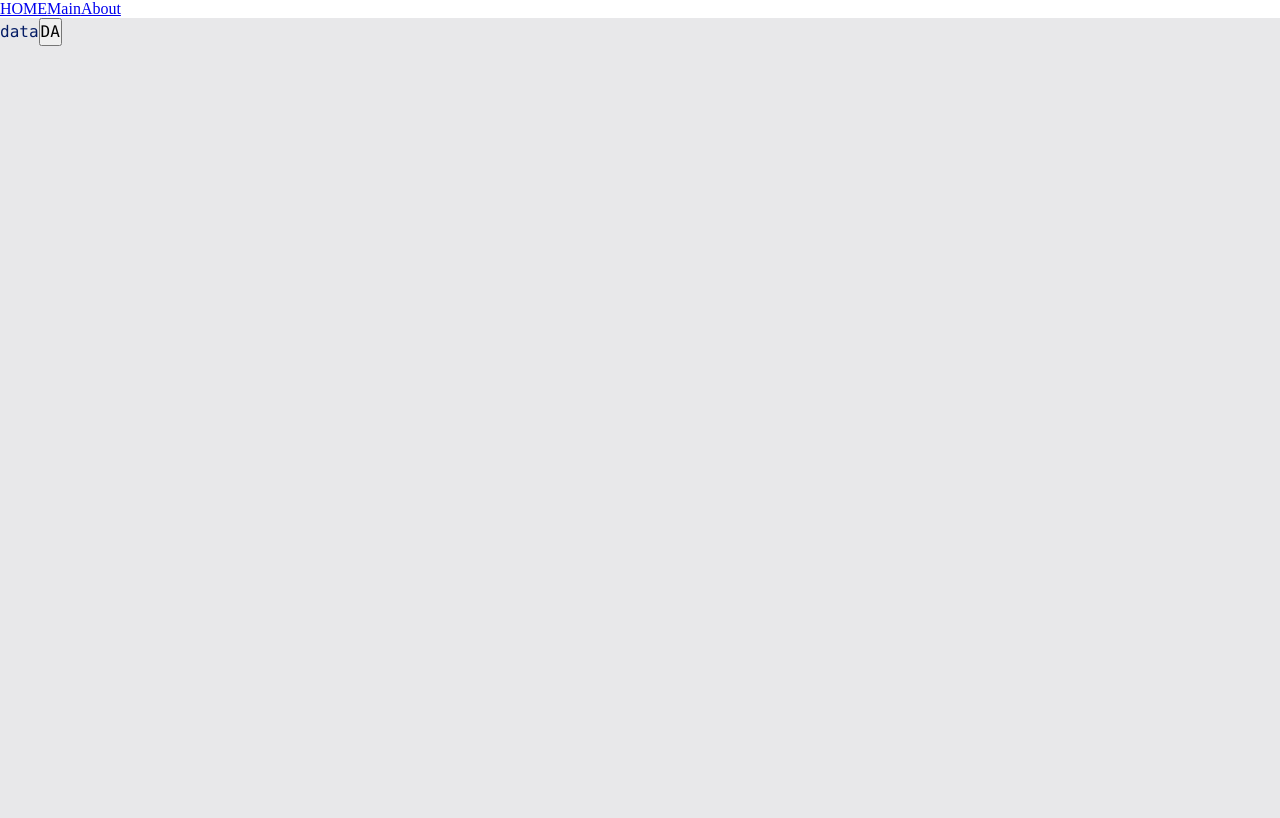
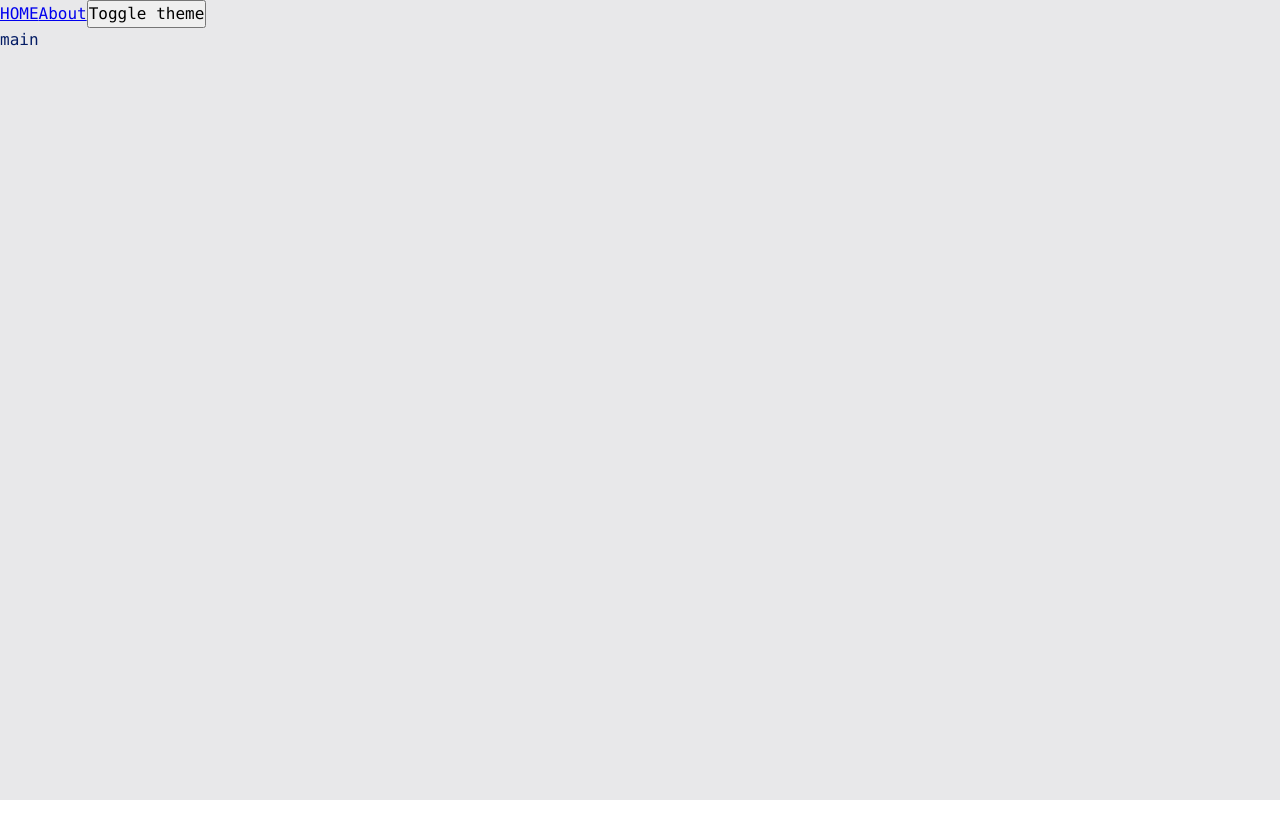
Before and after one commit to mskmee/ultimate_curses, a React app in the folder frontend/: page / in a window 1280 px wide. Built offline with nearby package versions, Linux system fonts and the light colour scheme; the HTML template or start-up script is replaced by a standard one.

Commit message:
uc-5: + router config

```diff
--- a/frontend/src/app/app.tsx
+++ b/frontend/src/app/app.tsx
@@ -1,27 +1,21 @@
 import './styles/index.scss';
 
-import { Link, Route, Routes } from 'react-router-dom';
+import { Link } from 'react-router-dom';
 
 import { useTheme } from '~/app/providers/theme-provider/theme-provider.js';
-import { AboutPage, MainPage } from '~/pages/pages.js';
 import { classNames } from '~/shared/lib/helpers/helpers.js';
+
+import { Router } from './providers/router/router.js';
 
 const App = (): JSX.Element => {
   const { handleToggleTheme, theme } = useTheme();
   return (
-    <>
-      <Routes>
-        <Route element={<AboutPage />} path="/about" />
-        <Route element={<MainPage />} path="/main" />
-      </Routes>
+    <main className={classNames('app', theme)}>
       <Link to="/">HOME</Link>
-      <Link to="/main">Main</Link>
       <Link to="/about">About</Link>
-      <div className={classNames('app', theme)}>
-        data
-        <button onClick={handleToggleTheme}>DA</button>
-      </div>
-    </>
+      <button onClick={handleToggleTheme}>Toggle theme</button>
+      <Router />
+    </main>
   );
 };
 
--- /dev/null
+++ b/frontend/src/app/providers/router/model/router-config.tsx
@@ -0,0 +1,20 @@
+import { AboutPage, MainPage } from '~/pages/pages.js';
+import {
+  AppRoutes,
+  RoutePath,
+} from '~/shared/config/route-config/route-config.js';
+
+import { type RouterConfig } from './router-config.types.js';
+
+const routerConfig: RouterConfig = {
+  [AppRoutes.MAIN]: {
+    path: RoutePath.main,
+    element: <MainPage />,
+  },
+  [AppRoutes.ABOUT]: {
+    path: RoutePath.about,
+    element: <AboutPage />,
+  },
+};
+
+export { routerConfig };
--- /dev/null
+++ b/frontend/src/app/providers/router/model/router-config.types.ts
@@ -0,0 +1,7 @@
+import { type RouteProps } from 'react-router-dom';
+
+import { type AppRoutesType } from '~/shared/config/route-config/model/model.js';
+
+type RouterConfig = Record<AppRoutesType, RouteProps>;
+
+export { type RouterConfig };
--- /dev/null
+++ b/frontend/src/app/providers/router/router.ts
@@ -0,0 +1 @@
+export { Router } from './ui/router.js';
--- /dev/null
+++ b/frontend/src/app/providers/router/ui/router.tsx
@@ -0,0 +1,20 @@
+import { Suspense } from 'react';
+import { Route, Routes } from 'react-router-dom';
+
+import { type FC } from '~/shared/types/types.js';
+
+import { routerConfig } from '../model/router-config.js';
+
+const Router: FC = () => {
+  return (
+    <Suspense fallback={<h1>LOADING...</h1>}>
+      <Routes>
+        {Object.values(routerConfig).map((route) => (
+          <Route key={route.path} {...route} />
+        ))}
+      </Routes>
+    </Suspense>
+  );
+};
+
+export { Router };
--- a/frontend/src/index.tsx
+++ b/frontend/src/index.tsx
@@ -1,4 +1,4 @@
-import React, { Suspense } from 'react';
+import React from 'react';
 import ReactDOM from 'react-dom/client';
 import { BrowserRouter } from 'react-router-dom';
 
@@ -7,12 +7,10 @@ import { ThemeProvider } from '~/app/providers/theme-provider/theme-provider.js'
 
 ReactDOM.createRoot(document.querySelector('#root') as HTMLElement).render(
   <React.StrictMode>
-    <Suspense fallback={<h1>LOADING...</h1>}>
-      <BrowserRouter>
-        <ThemeProvider>
-          <App />
-        </ThemeProvider>
-      </BrowserRouter>
-    </Suspense>
+    <BrowserRouter>
+      <ThemeProvider>
+        <App />
+      </ThemeProvider>
+    </BrowserRouter>
   </React.StrictMode>,
 );
--- /dev/null
+++ b/frontend/src/shared/config/route-config/model/enums/app-routes.enum.ts
@@ -0,0 +1,6 @@
+const AppRoutes = {
+  MAIN: 'main',
+  ABOUT: 'about',
+} as const;
+
+export { AppRoutes };
--- /dev/null
+++ b/frontend/src/shared/config/route-config/model/model.ts
@@ -0,0 +1,3 @@
+export { AppRoutes } from './enums/app-routes.enum.js';
+export { type AppRoutesType } from './types/app-routes.type.js';
+export { type RoutePaths } from './types/router-paths.type.js';
--- /dev/null
+++ b/frontend/src/shared/config/route-config/model/types/app-routes.type.ts
@@ -0,0 +1,7 @@
+import { type ValueOf } from '~/shared/types/types.js';
+
+import { type AppRoutes } from '../model.js';
+
+type AppRoutesType = ValueOf<typeof AppRoutes>;
+
+export { type AppRoutesType };
--- /dev/null
+++ b/frontend/src/shared/config/route-config/model/types/router-paths.type.ts
@@ -0,0 +1,5 @@
+import { type AppRoutesType } from '../model.js';
+
+type RoutePaths = Record<AppRoutesType, string>;
+
+export { type RoutePaths };
--- /dev/null
+++ b/frontend/src/shared/config/route-config/route-config.ts
@@ -0,0 +1,2 @@
+export { AppRoutes } from './model/model.js';
+export { RoutePath } from './route-path.js';
--- /dev/null
+++ b/frontend/src/shared/config/route-config/route-path.ts
@@ -0,0 +1,8 @@
+import { AppRoutes, type RoutePaths } from './model/model.js';
+
+const RoutePath: RoutePaths = {
+  [AppRoutes.MAIN]: '/',
+  [AppRoutes.ABOUT]: '/about',
+};
+
+export { RoutePath };
```
